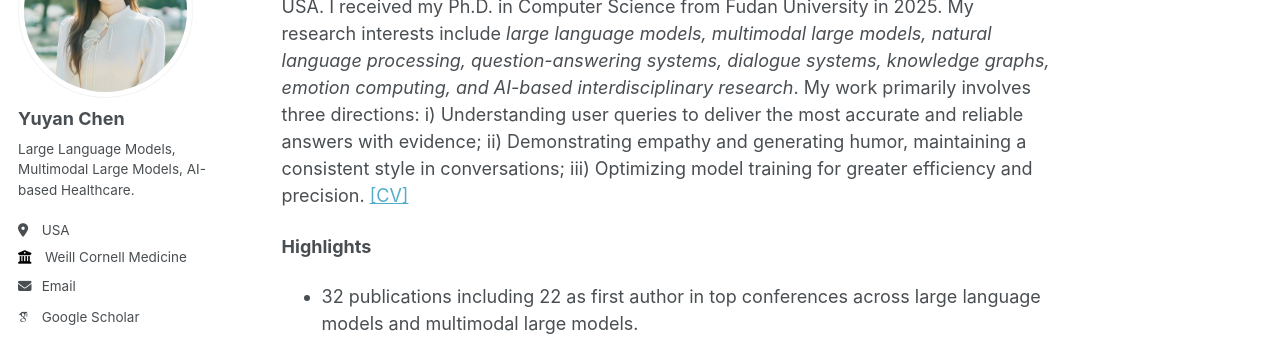
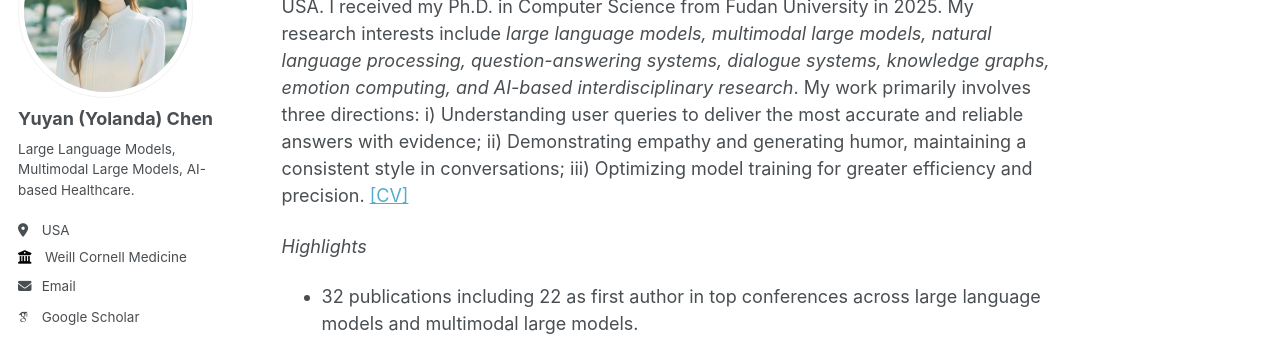
Before and after one commit to Yukyin/Yukyin.github.io, a Jekyll site: the page built from _pages/about.md, in a window 1280 px wide. Shown: the part 182-528 px from the top of the page. Built offline with Jekyll 4.4.1, drawn with Linux system fonts in a browser that asks for light colours; some web fonts are replaced.

```diff
--- a/_config.yml
+++ b/_config.yml
@@ -22,7 +22,7 @@ repository               : "Yukyin/Yukyin.github.io"
 author:
   # Biographic information
   avatar           : "cyy_new.jpg"
-  name             : "Yuyan Chen"
+  name             : "Yuyan (Yolanda) Chen"
   pronouns         : # example: "she/her"
   bio              : "Large Language Models, Multimodal Large Models, AI-based Healthcare."
   location         : "USA"
--- a/_pages/about.md
+++ b/_pages/about.md
@@ -10,7 +10,7 @@ redirect_from:
 
 I am a Postdoctoral Fellow in Bioinformatics, Houston Methodist, Weill Cornell Medicine, USA. I received my Ph.D. in Computer Science from Fudan University in 2025. My research interests include <i>large language models, multimodal large models, natural language processing, question-answering systems, dialogue systems, knowledge graphs, emotion computing, and AI-based interdisciplinary research</i>. My work primarily involves three directions: i) Understanding user queries to deliver the most accurate and reliable answers with evidence; ii) Demonstrating empathy and generating humor, maintaining a consistent style in conversations; iii) Optimizing model training for greater efficiency and precision. [[CV]](/files/YYC_new.pdf)
 
-**Highlights**
+<em>Highlights</em>
 - 32 publications including 22 as first author in top conferences across large language models and multimodal large models.
 - Active academic service including over 100 peer reviews for top conferences and journals.
 - Innovation outputs including 49 patents filed with 30 granted.
```
